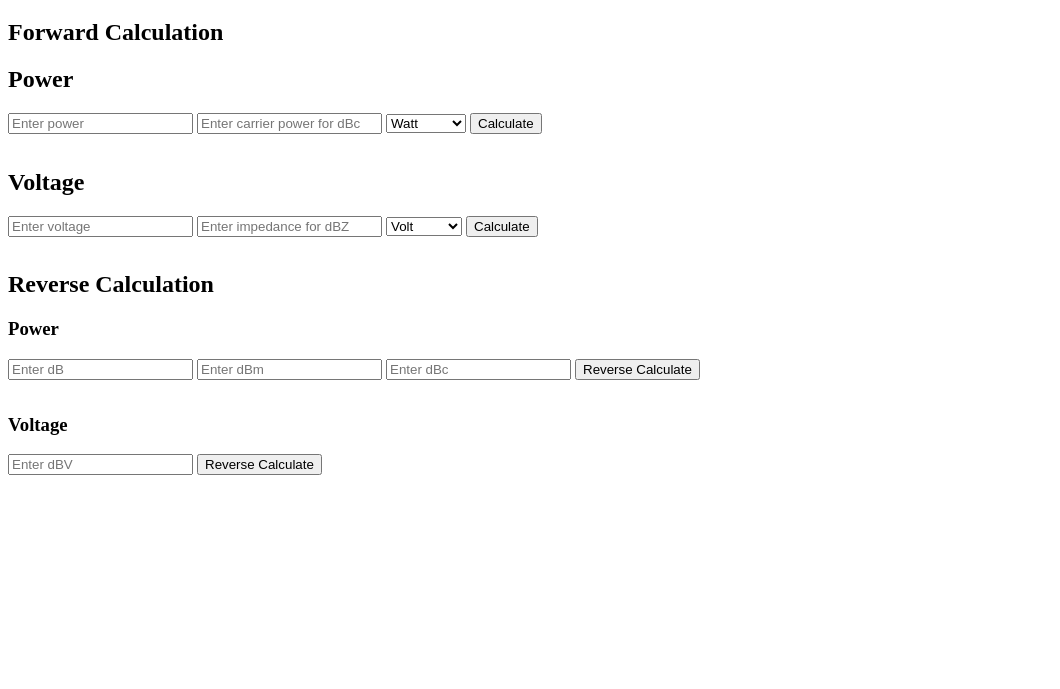
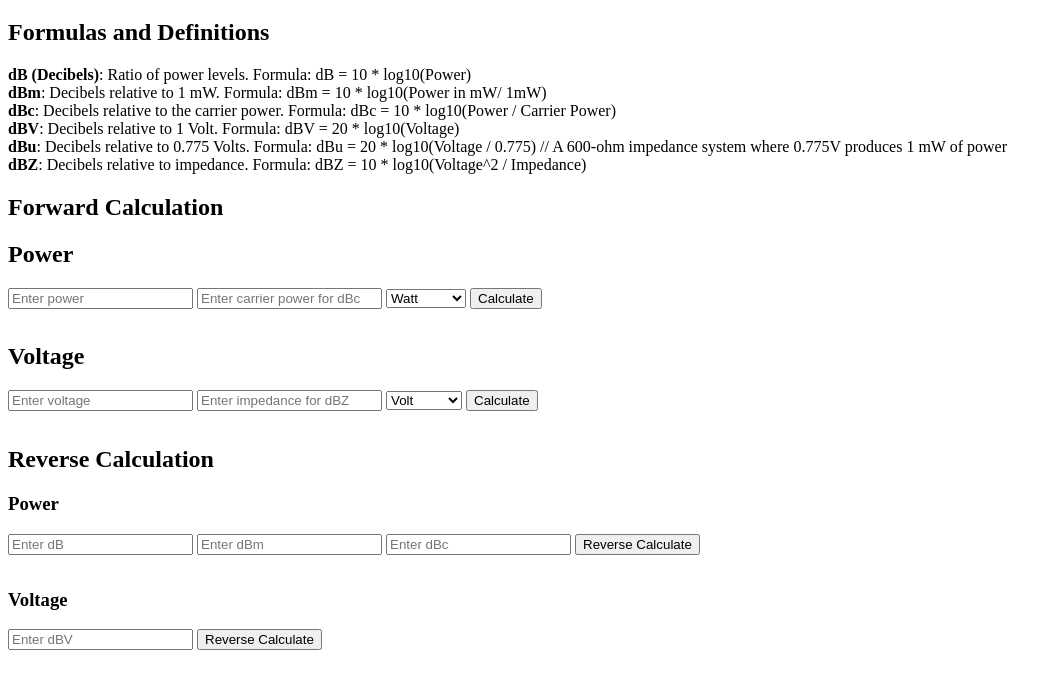
Before and after one commit to Ruhallah1991/utilities, a plain HTML site: page dB_cal.html in a window 1280 px wide. Shown: the part 61-750 px from the top of the page, without its empty margins (0-1060 px from the left). Drawn offline with Linux system fonts and the light colour scheme.

Commit message:
Update dB_cal.html

```diff
--- a/dB_cal.html
+++ b/dB_cal.html
@@ -11,6 +11,16 @@
 <body>
 
 <h1>dB Calculator</h1>
+
+<h2>Formulas and Definitions</h2>
+<p>
+  <strong>dB (Decibels)</strong>: Ratio of power levels. Formula: dB = 10 * log10(Power) <br>
+  <strong>dBm</strong>: Decibels relative to 1 mW. Formula: dBm = 10 * log10(Power in mW/ 1mW) <br>
+  <strong>dBc</strong>: Decibels relative to the carrier power. Formula: dBc = 10 * log10(Power / Carrier Power) <br>
+  <strong>dBV</strong>: Decibels relative to 1 Volt. Formula: dBV = 20 * log10(Voltage) <br>
+  <strong>dBu</strong>: Decibels relative to 0.775 Volts. Formula: dBu = 20 * log10(Voltage / 0.775)  // A 600-ohm impedance system where 0.775V produces 1 mW of power <br>
+  <strong>dBZ</strong>: Decibels relative to impedance. Formula: dBZ = 10 * log10(Voltage^2 / Impedance) <br>
+</p>
 
 <h2>Forward Calculation</h2>
 
```
